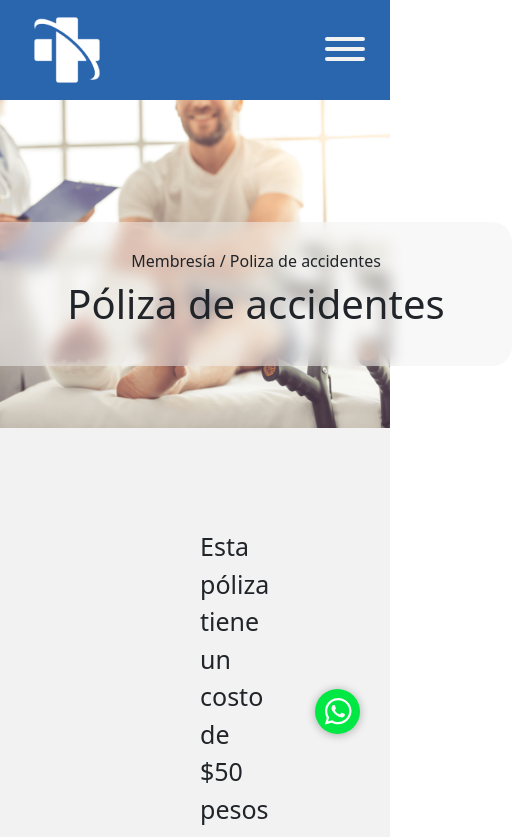
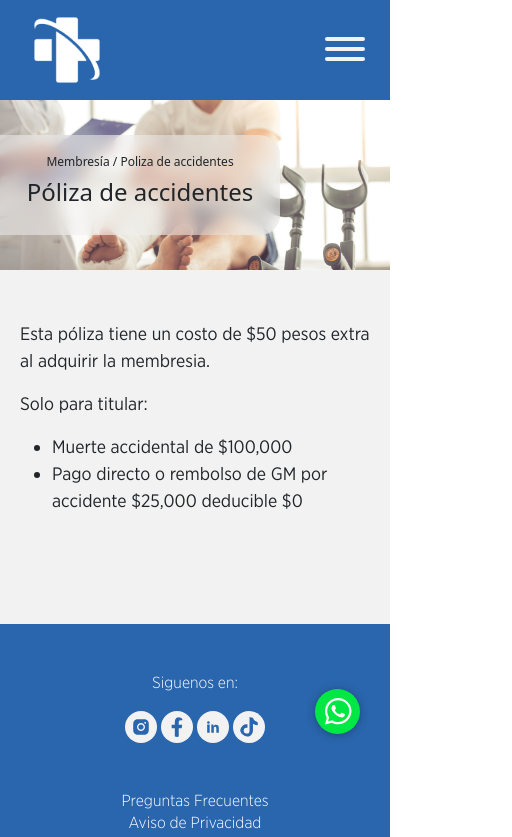
Before and after one commit to MrFontina/ProSaludMedical, a React (Create React App) app: page /servicios/polizas in a window 390 px wide. Shown: the top 837 px of the page, 512 px wide, since content can reach past the window. Built offline with nearby package versions, Linux system fonts and the light colour scheme.

Commit message:
responsive banner y articles asistencias

```diff
--- a/src/Componentes/Proveedores.js
+++ b/src/Componentes/Proveedores.js
@@ -45,8 +45,8 @@ function Proveedores() {
             <Form.Check type="checkbox" label="Si" />
             <Form.Check type="checkbox" label="No" />
           </Form.Group>
-          <Button variant="primary" type="submit">
-            Submit
+          <Button variant="success" type="submit">
+            Enviar
           </Button>
         </Form>
         </div>
--- a/src/Styles/Componentes/asistencias.scss
+++ b/src/Styles/Componentes/asistencias.scss
@@ -4,6 +4,16 @@
         background-size: cover;
         position: relative;
         background-position: center;
+        @media (max-width: 992px){
+            height: 260px;
+        }
+        @media (max-width: 768px){
+            height: 200px;
+        }
+        @media (max-width: 480px){
+            height: 170px;
+        }
+
     }
     .banner-title {
         position: absolute;
@@ -17,38 +27,113 @@
         display: flex;
         flex-direction: column;
         justify-content: center;
+        @media (max-width: 992px){
+            top: 60px;
+        }
+        @media (max-width: 768px){
+            top: 45px;
+            height: 100px;
+            width: 400px;
+        }
+        @media (max-width: 480px){
+            width: 280px;
+            top: 35px;
+        }
         h1 {
             font-size: 40px;
             text-align: center;
+            @media (max-width: 768px){
+                font-size: 30px;
+            }
+            @media (max-width: 480px){
+                font-size: 24px;
+            }
         }
         h2 {
             font-size: 16px;
             text-align: center;
+            @media (max-width: 768px){
+                font-size: 14px;
+            }
+            @media (max-width: 480px){
+                font-size: 12px;
+            }
+
         }
     }
     article{
-        font-size: 25px;
-        margin-left: 200px;
-        margin-right: 200px;
-        margin-top: 100px;
-        margin-bottom: 100px;
+        font-family: "gotham_narrowbook";
+        font-size: 23px;
+        margin-left: 150px;
+        margin-right: 150px;
+        margin-top: 80px;
+        margin-bottom: 50px;
+        @media (max-width: 992px){
+            margin-left: 100px;
+            margin-right: 100px;
+        }
+        @media (max-width: 768px){
+            margin-top: 50px;
+            margin-left: 50px;
+            margin-right: 50px;
+            font-size: 20px;
+        }
+        @media (max-width: 480px){
+            margin-left: 20px;
+            margin-right: 20px;
+            font-size: 18px;
+        }
 
     }
 }
 .articleAsistencias{
+    font-family: "gotham_narrowbook";
     font-size: 25px;
         margin-left: 200px;
         margin-right: 200px;
         margin-top: 100px;
         margin-bottom: 100px;
+        @media (max-width: 992px){
+            margin-left: 100px;
+            margin-right: 100px;
+        }
+        @media (max-width: 768px){
+            margin-top: 50px;
+            margin-left: 50px;
+            margin-right: 50px;
+            margin-bottom: 20px;
+            font-size: 20px;
+        }
+        @media (max-width: 480px){
+            margin-left: 20px;
+            margin-right: 20px;
+            font-size: 18px;
+        }
 }
 
 .funerarias{
+    font-family: "gotham_narrowbook";
         font-size: 25px;
         margin-left: 200px;
         margin-right: 200px;
         margin-top: 100px;
-        margin-bottom: 100px;
+
         display: flex;
         justify-content: space-between;
+        @media (max-width: 992px){
+            margin-left: 100px;
+            margin-right: 100px;
+        }
+        @media (max-width: 768px){
+            margin-top: 50px;
+
+            margin-right: 50px;
+            font-size: 20px;
+            flex-direction: column;
+        }
+        @media (max-width: 480px){
+            margin-left: 20px;
+            margin-right: 20px;
+            font-size: 18px;
+        }
 }
```
